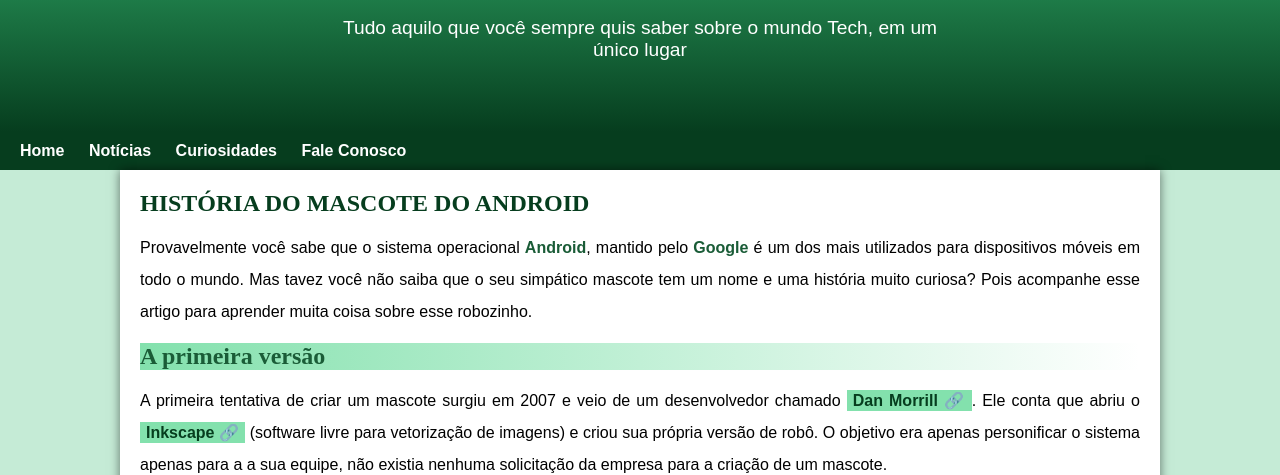
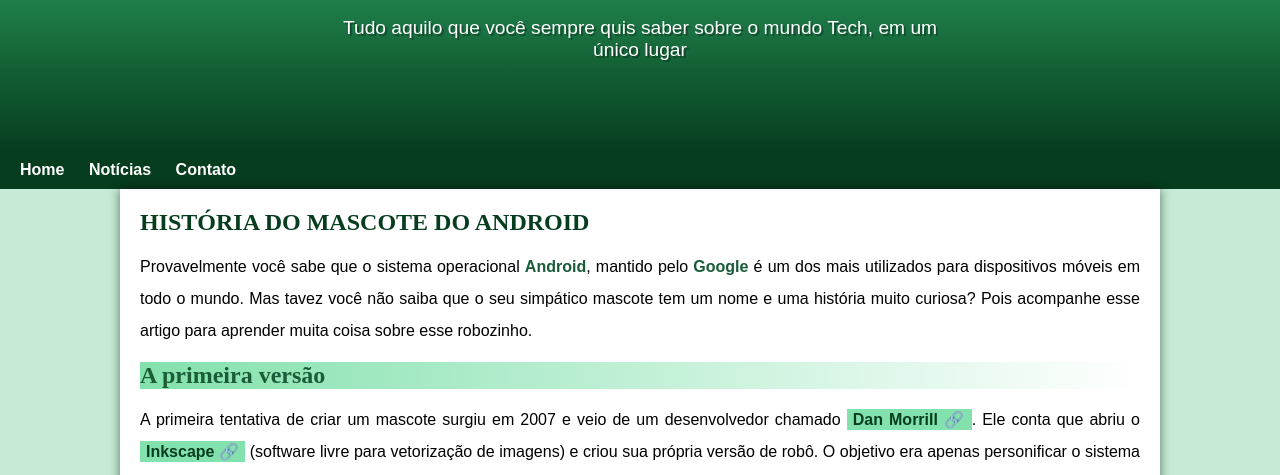
Before and after one commit to EvertonsSousa/projeto-android, a plain HTML site: page index.html in a window 1280 px wide. Shown: the part 98-573 px from the top of the page. Drawn offline with Linux system fonts and the light colour scheme.

Commit message:
problema de padding resolvido

```diff
--- a/estilo/style.css
+++ b/estilo/style.css
@@ -58,6 +58,8 @@ header > p{
     padding-right: 10px;
     padding-left: 10px;
     margin: auto;
+    padding-bottom: 50px;
+    text-shadow: 2px 2px 0px rgba(0, 0, 0, 0.315);
 
 }
 
--- a/index.html
+++ b/index.html
@@ -17,8 +17,7 @@
   <nav>
     <a href="#">Home</a>
     <a href="#">Notícias</a>
-    <a href="#">Curiosidades</a>
-    <a href="#">Fale Conosco</a>
+    <a href="#">Contato</a>
   </nav>
 
   <main>
```
